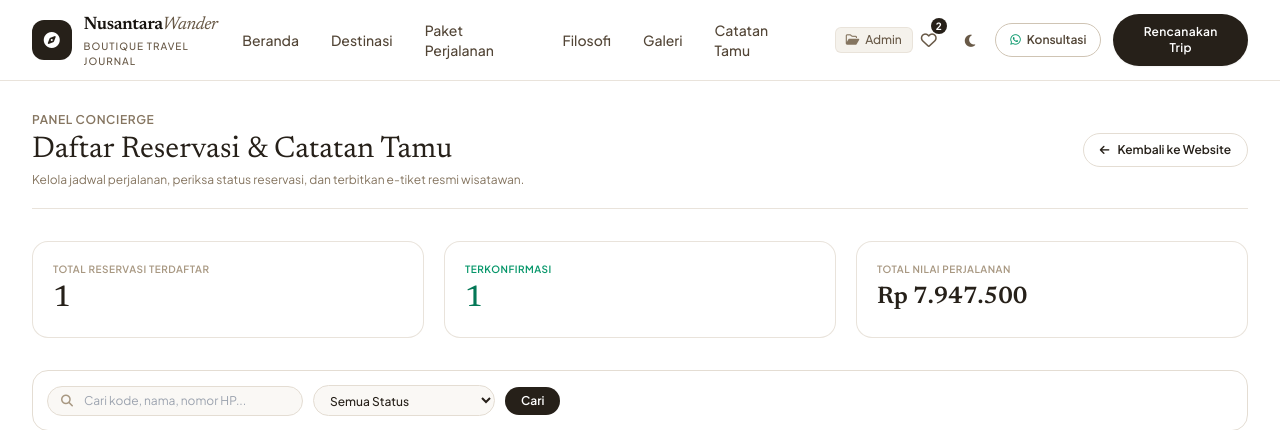
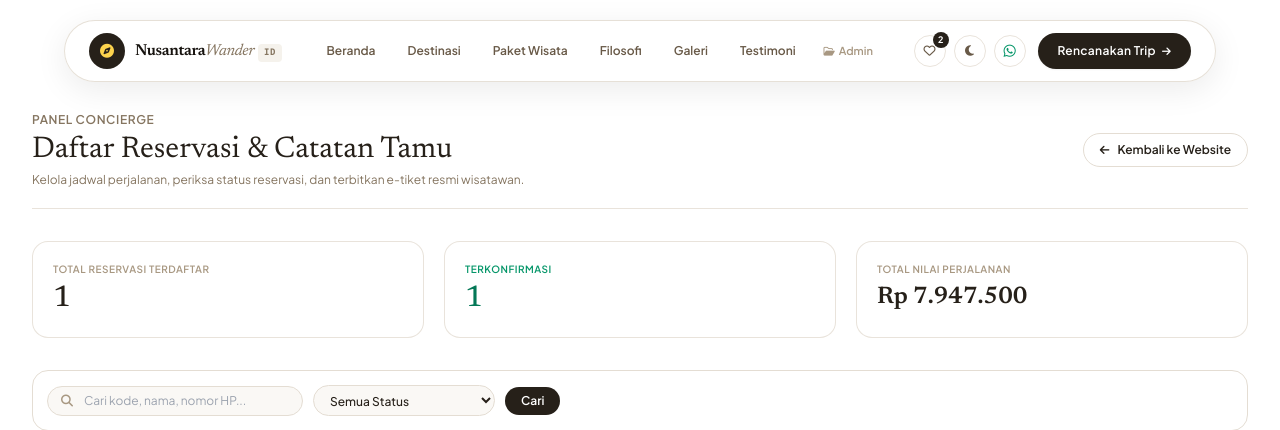
Before and after one commit to hildanagus55-sudo/pariwisata, a Laravel app: page /admin/reservasi in a window 1280 px wide. Shown: the top 430 px of the page. Run offline with Laravel 12, Linux system fonts and the light colour scheme; data comes from the database, SQL or seed files in the repository; some libraries are stand-ins or nearby versions.

Commit message:
feat: upgrade navbar menjadi floating glass capsule island dengan micro-interactions

```diff
--- a/resources/views/layouts/app.blade.php
+++ b/resources/views/layouts/app.blade.php
@@ -111,83 +111,85 @@
     <!-- Toast Notification Container -->
     <div id="toastContainer" class="fixed bottom-6 right-6 z-[100] flex flex-col gap-2.5 max-w-sm w-full pointer-events-none px-4 sm:px-0"></div>
 
-    <!-- 1. Navigation Bar (Clean Editorial Minimalist) -->
-    <header id="navbar" class="fixed top-0 left-0 right-0 z-50 clean-nav border-b border-stone-200/80 dark:border-stone-800 transition-all">
-        <div class="max-w-7xl mx-auto px-4 sm:px-6 lg:px-8">
-            <div class="flex items-center justify-between h-20">
+    <!-- ================= 1. FLOATING GLASS ISLAND NAVIGATION BAR ================= -->
+    <header id="navbar" class="fixed top-3 sm:top-5 left-0 right-0 z-50 px-3 sm:px-6 transition-all duration-300">
+        <div id="navContainer" class="max-w-6xl mx-auto rounded-full px-4 sm:px-6 py-2.5 sm:py-3 transition-all duration-300 shadow-[0_8px_32px_rgba(0,0,0,0.08)] backdrop-blur-xl border border-stone-200/90 dark:border-stone-800 bg-white/90 dark:bg-stone-900/90 flex items-center justify-between">
             <!-- Brand Logo -->
-                <a href="{{ route('home') }}" class="flex items-center gap-3 group">
-                    <div class="w-10 h-10 rounded-xl bg-stone-900 dark:bg-stone-100 dark:text-stone-900 flex items-center justify-center text-white transition-transform group-hover:scale-105">
-                        <i class="fa-solid fa-compass text-base"></i>
+            <a href="{{ route('home') }}" class="flex items-center gap-2.5 group">
+                <div class="w-9 h-9 rounded-full bg-stone-900 dark:bg-stone-100 text-amber-300 dark:text-stone-900 flex items-center justify-center text-sm shadow-xs group-hover:rotate-45 transition-transform duration-500 shrink-0">
+                    <i class="fa-solid fa-compass"></i>
                 </div>
-                    <div>
-                        <span class="text-lg font-serif font-semibold tracking-tight text-stone-950 dark:text-white">Nusantara<span class="italic font-normal text-stone-600 dark:text-stone-300">Wander</span></span>
-                        <p class="text-[10px] tracking-widest text-stone-600 dark:text-stone-300 uppercase font-medium">Boutique Travel Journal</p>
+                <div class="flex items-baseline gap-1">
+                    <span class="text-base font-serif font-bold tracking-tight text-stone-950 dark:text-white">Nusantara<span class="italic font-normal text-stone-500 dark:text-stone-400">Wander</span></span>
+                    <span class="hidden sm:inline-block text-[9px] font-mono px-1.5 py-0.5 rounded bg-stone-100 dark:bg-stone-800 text-stone-500 font-semibold tracking-wider">ID</span>
                 </div>
             </a>
 
             <!-- Desktop Navigation Links -->
-                <nav class="hidden lg:flex items-center gap-8 text-sm font-medium text-stone-700 dark:text-stone-200">
-                    <a href="{{ route('home') }}#beranda" class="hover:text-stone-950 dark:hover:text-white transition-colors">Beranda</a>
-                    <a href="{{ route('home') }}#destinasi" class="hover:text-stone-950 dark:hover:text-white transition-colors">Destinasi</a>
-                    <a href="{{ route('home') }}#paket" class="hover:text-stone-950 dark:hover:text-white transition-colors">Paket Perjalanan</a>
-                    <a href="{{ route('home') }}#cerita" class="hover:text-stone-950 dark:hover:text-white transition-colors">Filosofi</a>
-                    <a href="{{ route('home') }}#galeri" class="hover:text-stone-950 dark:hover:text-white transition-colors">Galeri</a>
-                    <a href="{{ route('home') }}#testimoni" class="hover:text-stone-950 dark:hover:text-white transition-colors">Catatan Tamu</a>
-                    <a href="{{ route('admin.bookings') }}" class="text-xs px-2.5 py-1 rounded-md bg-stone-100 dark:bg-stone-800 text-stone-600 dark:text-stone-300 hover:text-stone-900 border border-stone-200/70 dark:border-stone-700 flex items-center gap-1.5 transition-colors">
-                        <i class="fa-regular fa-folder-open text-stone-500"></i>
+            <nav class="hidden lg:flex items-center gap-1 text-xs font-semibold text-stone-600 dark:text-stone-300">
+                <a href="{{ route('home') }}#beranda" class="px-3.5 py-1.5 rounded-full hover:bg-stone-100/90 dark:hover:bg-stone-800 hover:text-stone-950 dark:hover:text-white transition-all">Beranda</a>
+                <a href="{{ route('home') }}#destinasi" class="px-3.5 py-1.5 rounded-full hover:bg-stone-100/90 dark:hover:bg-stone-800 hover:text-stone-950 dark:hover:text-white transition-all">Destinasi</a>
+                <a href="{{ route('home') }}#paket" class="px-3.5 py-1.5 rounded-full hover:bg-stone-100/90 dark:hover:bg-stone-800 hover:text-stone-950 dark:hover:text-white transition-all">Paket Wisata</a>
+                <a href="{{ route('home') }}#cerita" class="px-3.5 py-1.5 rounded-full hover:bg-stone-100/90 dark:hover:bg-stone-800 hover:text-stone-950 dark:hover:text-white transition-all">Filosofi</a>
+                <a href="{{ route('home') }}#galeri" class="px-3.5 py-1.5 rounded-full hover:bg-stone-100/90 dark:hover:bg-stone-800 hover:text-stone-950 dark:hover:text-white transition-all">Galeri</a>
+                <a href="{{ route('home') }}#testimoni" class="px-3.5 py-1.5 rounded-full hover:bg-stone-100/90 dark:hover:bg-stone-800 hover:text-stone-950 dark:hover:text-white transition-all">Testimoni</a>
+                <a href="{{ route('admin.bookings') }}" class="px-2.5 py-1 rounded-full text-[11px] text-stone-400 hover:text-stone-800 dark:hover:text-stone-200 transition-colors flex items-center gap-1">
+                    <i class="fa-regular fa-folder-open text-[10px]"></i>
                     <span>Admin</span>
                 </a>
             </nav>
 
-                <!-- Actions: Wishlist, Theme Toggle, CTA -->
-                <div class="hidden lg:flex items-center gap-3">
-                    <button onclick="showSavedDestinations()" class="relative p-2 rounded-xl text-stone-600 dark:text-stone-300 hover:bg-stone-100 dark:hover:bg-stone-800 transition-colors" title="Destinasi Tersimpan">
-                        <i class="fa-regular fa-heart text-base"></i>
-                        <span id="wishlistBadge" class="absolute -top-0.5 -right-0.5 w-4 h-4 rounded-full bg-stone-900 text-white text-[10px] font-bold flex items-center justify-center">0</span>
+            <!-- Actions: Wishlist, Theme Toggle, WhatsApp, CTA -->
+            <div class="hidden lg:flex items-center gap-2">
+                <!-- Wishlist Button -->
+                <button onclick="showSavedDestinations()" class="relative w-8 h-8 rounded-full border border-stone-200/80 dark:border-stone-700/80 flex items-center justify-center text-stone-600 dark:text-stone-300 hover:bg-stone-100 dark:hover:bg-stone-800 hover:text-rose-500 transition-colors" title="Destinasi Tersimpan">
+                    <i class="fa-regular fa-heart text-xs"></i>
+                    <span id="wishlistBadge" class="absolute -top-1 -right-1 w-4 h-4 rounded-full bg-stone-900 text-white text-[9px] font-bold flex items-center justify-center shadow-xs">0</span>
                 </button>
 
-                    <button onclick="toggleTheme()" class="p-2 rounded-xl text-stone-600 dark:text-stone-300 hover:bg-stone-100 dark:hover:bg-stone-800 transition-colors" title="Ubah Tema">
-                        <i id="themeIcon" class="fa-solid fa-moon text-sm"></i>
+                <!-- Theme Toggle Button -->
+                <button onclick="toggleTheme()" class="w-8 h-8 rounded-full border border-stone-200/80 dark:border-stone-700/80 flex items-center justify-center text-stone-600 dark:text-stone-300 hover:bg-stone-100 dark:hover:bg-stone-800 transition-colors" title="Ubah Tema Tampilan">
+                    <i id="themeIcon" class="fa-solid fa-moon text-xs"></i>
                 </button>
 
-                    <a href="https://wa.me/6281199887766" target="_blank" class="px-3.5 py-2 rounded-full border border-stone-300 dark:border-stone-700 text-xs font-semibold hover:bg-stone-50 dark:hover:bg-stone-800 transition-colors flex items-center gap-1.5 text-stone-700 dark:text-stone-200">
-                        <i class="fa-brands fa-whatsapp text-emerald-600"></i>
-                        <span>Konsultasi</span>
+                <!-- WhatsApp Concierge Quick Link -->
+                <a href="https://wa.me/6281199887766" target="_blank" class="w-8 h-8 rounded-full border border-stone-200/80 dark:border-stone-700/80 flex items-center justify-center text-emerald-600 hover:bg-emerald-50 dark:hover:bg-stone-800 transition-colors" title="Hubungi WhatsApp Concierge">
+                    <i class="fa-brands fa-whatsapp text-sm"></i>
                 </a>
 
-                    <button onclick="openBookingModal()" class="px-5 py-2.5 rounded-full bg-stone-900 hover:bg-stone-800 text-white dark:bg-stone-100 dark:text-stone-900 dark:hover:bg-white text-xs font-semibold tracking-wide transition-all shadow-sm active:scale-95">
-                        Rencanakan Trip
+                <!-- CTA Button -->
+                <button onclick="openBookingModal()" class="ml-1 px-4 sm:px-5 py-2.5 rounded-full bg-stone-900 hover:bg-stone-800 text-white dark:bg-stone-100 dark:text-stone-900 dark:hover:bg-white text-xs font-semibold tracking-wide transition-all shadow-sm active:scale-95 flex items-center gap-1.5 group">
+                    <span>Rencanakan Trip</span>
+                    <i class="fa-solid fa-arrow-right text-[10px] group-hover:translate-x-0.5 transition-transform"></i>
                 </button>
             </div>
 
-                <!-- Mobile Menu Button -->
-                <div class="flex items-center gap-2 lg:hidden">
-                    <button onclick="toggleTheme()" class="p-2 rounded-xl text-stone-600 dark:text-stone-300 hover:bg-stone-100 dark:hover:bg-stone-800">
-                        <i id="themeIconMobile" class="fa-solid fa-moon text-sm"></i>
+            <!-- Mobile Controls -->
+            <div class="flex items-center gap-1.5 lg:hidden">
+                <button onclick="toggleTheme()" class="w-8 h-8 rounded-full border border-stone-200 dark:border-stone-700 flex items-center justify-center text-stone-600 dark:text-stone-300">
+                    <i id="themeIconMobile" class="fa-solid fa-moon text-xs"></i>
                 </button>
-                    <button id="mobileMenuBtn" onclick="toggleMobileMenu()" class="p-2 rounded-xl text-stone-800 dark:text-stone-200 hover:bg-stone-100 dark:hover:bg-stone-800 focus:outline-none">
-                        <i id="mobileMenuIcon" class="fa-solid fa-bars text-lg"></i>
+                <button id="mobileMenuBtn" onclick="toggleMobileMenu()" class="w-8 h-8 rounded-full bg-stone-900 text-white dark:bg-stone-100 dark:text-stone-900 flex items-center justify-center focus:outline-none">
+                    <i id="mobileMenuIcon" class="fa-solid fa-bars text-xs"></i>
                 </button>
             </div>
         </div>
-        </div>
 
-        <!-- Mobile Drawer -->
-        <div id="mobileMenu" class="hidden lg:hidden bg-white dark:bg-stone-900 border-b border-stone-200 dark:border-stone-800 px-5 pt-3 pb-6 space-y-3 shadow-lg">
-            <div class="flex flex-col space-y-2 text-sm font-medium text-stone-700 dark:text-stone-200">
-                <a href="{{ route('home') }}#beranda" onclick="toggleMobileMenu()" class="px-3 py-2 rounded-lg hover:bg-stone-50 dark:hover:bg-stone-800">Beranda</a>
-                <a href="{{ route('home') }}#destinasi" onclick="toggleMobileMenu()" class="px-3 py-2 rounded-lg hover:bg-stone-50 dark:hover:bg-stone-800">Destinasi</a>
-                <a href="{{ route('home') }}#paket" onclick="toggleMobileMenu()" class="px-3 py-2 rounded-lg hover:bg-stone-50 dark:hover:bg-stone-800">Paket Perjalanan</a>
-                <a href="{{ route('home') }}#cerita" onclick="toggleMobileMenu()" class="px-3 py-2 rounded-lg hover:bg-stone-50 dark:hover:bg-stone-800">Filosofi Kami</a>
-                <a href="{{ route('home') }}#galeri" onclick="toggleMobileMenu()" class="px-3 py-2 rounded-lg hover:bg-stone-50 dark:hover:bg-stone-800">Galeri Foto</a>
-                <a href="{{ route('home') }}#testimoni" onclick="toggleMobileMenu()" class="px-3 py-2 rounded-lg hover:bg-stone-50 dark:hover:bg-stone-800">Catatan Tamu</a>
-                <a href="{{ route('admin.bookings') }}" onclick="toggleMobileMenu()" class="px-3 py-2 rounded-lg hover:bg-stone-50 dark:hover:bg-stone-800 text-stone-900 dark:text-white font-semibold">Admin Reservasi</a>
+        <!-- Mobile Floating Drawer -->
+        <div id="mobileMenu" class="hidden lg:hidden max-w-6xl mx-auto mt-2 rounded-3xl bg-white/95 dark:bg-stone-900/95 backdrop-blur-xl border border-stone-200/90 dark:border-stone-800 p-5 space-y-3 shadow-xl animate-fadeIn">
+            <div class="flex flex-col space-y-2 text-xs font-semibold text-stone-700 dark:text-stone-200">
+                <a href="{{ route('home') }}#beranda" onclick="toggleMobileMenu()" class="px-3 py-2 rounded-xl hover:bg-stone-100 dark:hover:bg-stone-800">Beranda</a>
+                <a href="{{ route('home') }}#destinasi" onclick="toggleMobileMenu()" class="px-3 py-2 rounded-xl hover:bg-stone-100 dark:hover:bg-stone-800">Destinasi</a>
+                <a href="{{ route('home') }}#paket" onclick="toggleMobileMenu()" class="px-3 py-2 rounded-xl hover:bg-stone-100 dark:hover:bg-stone-800">Paket Wisata</a>
+                <a href="{{ route('home') }}#cerita" onclick="toggleMobileMenu()" class="px-3 py-2 rounded-xl hover:bg-stone-100 dark:hover:bg-stone-800">Filosofi</a>
+                <a href="{{ route('home') }}#galeri" onclick="toggleMobileMenu()" class="px-3 py-2 rounded-xl hover:bg-stone-100 dark:hover:bg-stone-800">Galeri</a>
+                <a href="{{ route('home') }}#testimoni" onclick="toggleMobileMenu()" class="px-3 py-2 rounded-xl hover:bg-stone-100 dark:hover:bg-stone-800">Testimoni</a>
+                <a href="{{ route('admin.bookings') }}" onclick="toggleMobileMenu()" class="px-3 py-2 rounded-xl hover:bg-stone-100 dark:hover:bg-stone-800 text-stone-900 dark:text-white">Admin Reservasi</a>
             </div>
             <div class="pt-3 border-t border-stone-200 dark:border-stone-800 flex flex-col gap-2">
-                <button onclick="toggleMobileMenu(); showSavedDestinations();" class="w-full py-2.5 px-4 rounded-xl border border-stone-200 dark:border-stone-700 font-medium text-xs flex items-center justify-center gap-2">
+                <button onclick="toggleMobileMenu(); showSavedDestinations();" class="w-full py-2.5 px-4 rounded-xl border border-stone-200 dark:border-stone-700 font-semibold text-xs flex items-center justify-center gap-2">
                     <i class="fa-regular fa-heart text-stone-500"></i>
-                    <span>Tersimpan (<span id="wishlistBadgeMobile">0</span>)</span>
+                    <span>Destinasi Tersimpan (<span id="wishlistBadgeMobile">0</span>)</span>
                 </button>
                 <button onclick="toggleMobileMenu(); openBookingModal();" class="w-full py-3 px-4 rounded-full bg-stone-900 text-white dark:bg-stone-100 dark:text-stone-900 font-semibold text-xs shadow-sm">
                     Rencanakan Trip Sekarang
@@ -824,6 +826,20 @@
                 nextWeek.setDate(nextWeek.getDate() + 7);
                 dateInput.value = nextWeek.toISOString().split('T')[0];
             }
+
+            // Dynamic Island Navbar Scroll Effect
+            const navContainer = document.getElementById('navContainer');
+            if (navContainer) {
+                window.addEventListener('scroll', () => {
+                    if (window.scrollY > 40) {
+                        navContainer.classList.add('shadow-[0_12px_40px_rgba(0,0,0,0.14)]', 'bg-white/95', 'dark:bg-stone-900/95');
+                        navContainer.classList.remove('bg-white/90', 'dark:bg-stone-900/90');
+                    } else {
+                        navContainer.classList.remove('shadow-[0_12px_40px_rgba(0,0,0,0.14)]', 'bg-white/95', 'dark:bg-stone-900/95');
+                        navContainer.classList.add('bg-white/90', 'dark:bg-stone-900/90');
+                    }
+                });
+            }
         });
     </script>
     @stack('scripts')
```
Lines whose indentation alone changed are shown as unchanged.
